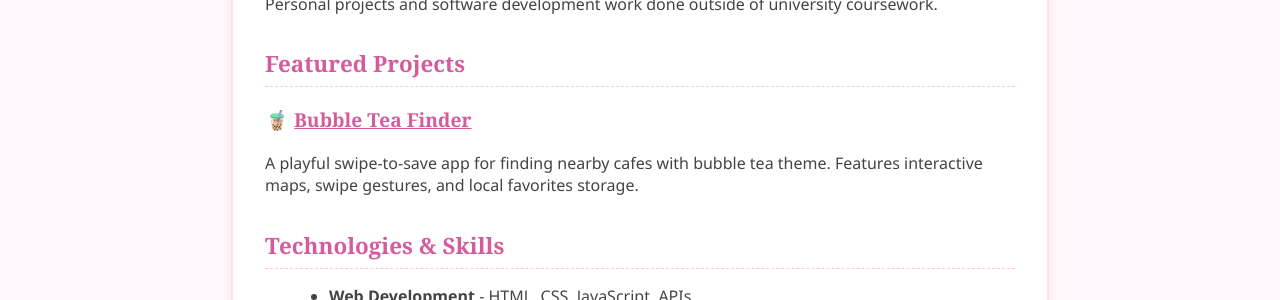
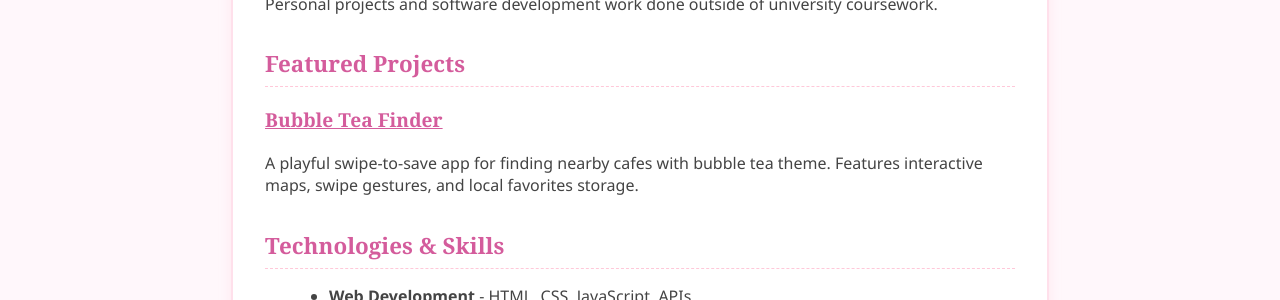
Before and after one commit to AnnabelleJohnstone/AJengineering-projects, a Jekyll site: the page built from home-projects.md, in a window 1280 px wide. Shown: the part 203-503 px from the top of the page. Built offline with Jekyll 4.4.1, drawn with Linux system fonts in a browser that asks for light colours.

```diff
--- a/home-projects.md
+++ b/home-projects.md
@@ -8,7 +8,7 @@ Personal projects and software development work done outside of university cours
 
 ## Featured Projects
 
-### 🧋 [Bubble Tea Finder](/_projects/bubble-tea-finder.md)
+###  [Bubble Tea Finder](/_projects/bubble-tea-finder.md)
 A playful swipe-to-save app for finding nearby cafes with bubble tea theme. Features interactive maps, swipe gestures, and local favorites storage.
 
 ## Technologies & Skills
```
